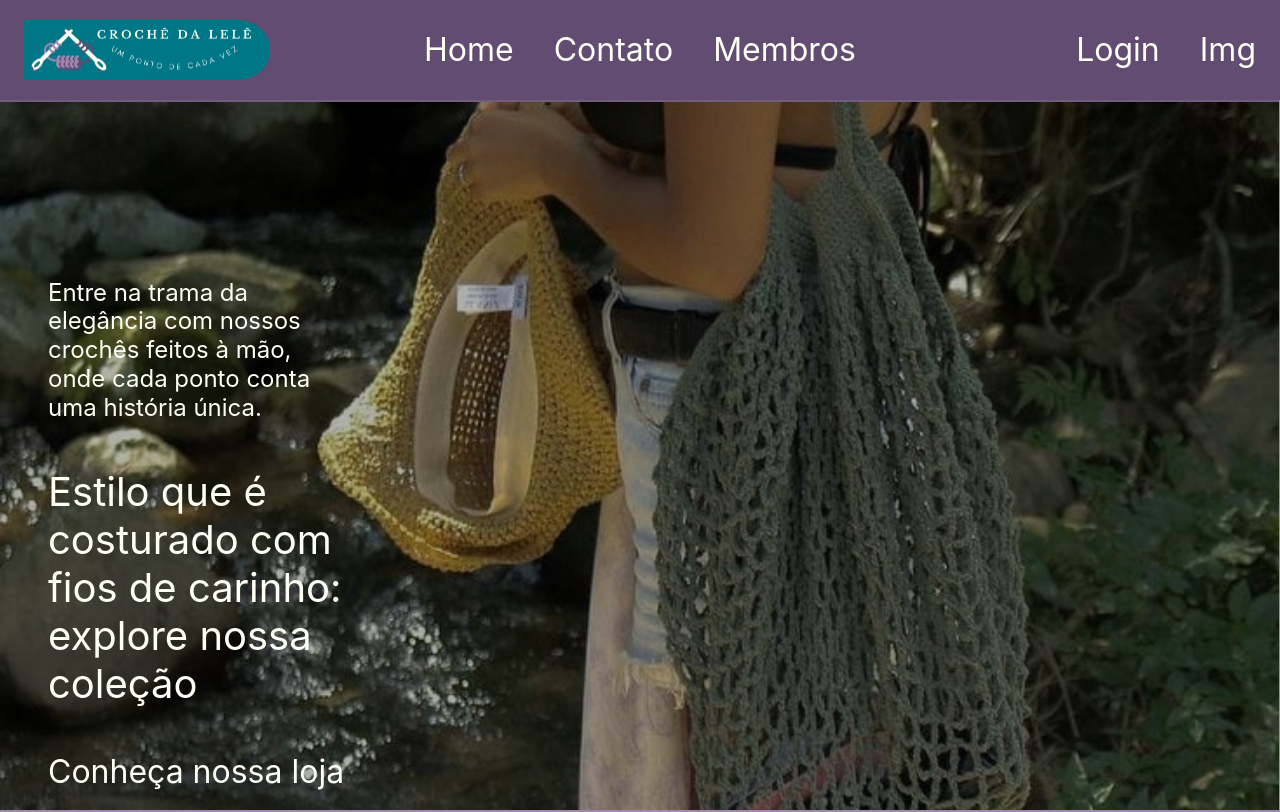
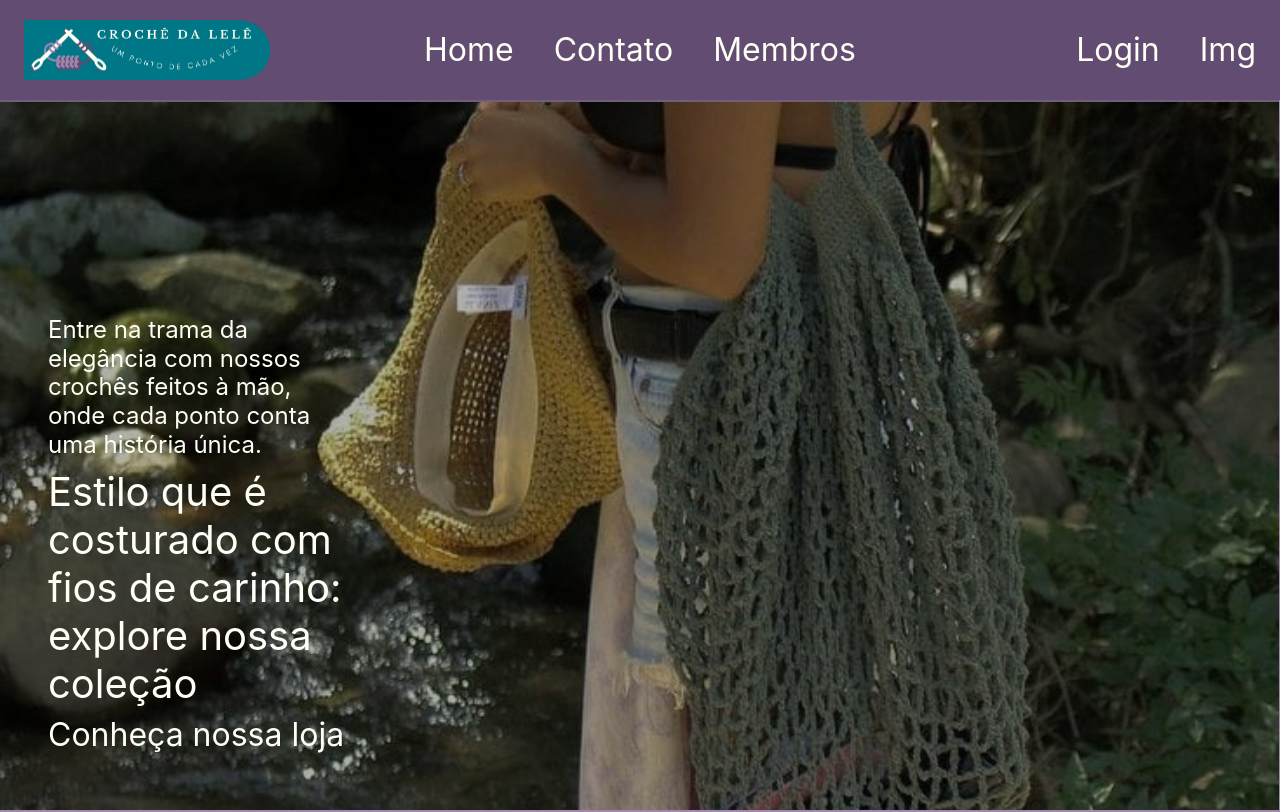
Before and after one commit to yamashita-tiemi/croche_da_lele, a Next.js app: page / in a window 1280 px wide. Shown: the top 812 px of the page. Built offline with nearby package versions, Linux system fonts and the light colour scheme.

Commit message:
changes HTML semantics and componentization

```diff
--- a/src/components/Article/index.tsx
+++ b/src/components/Article/index.tsx
@@ -5,25 +5,23 @@ import { CardSection, CardShop } from "../Card";
 import { SectionIndexTerciaryLeft, SectionIndexTerciaryRight } from "../Section";
 import { Image } from "../Image";
 
-export function ArticleIndexPrimary() {
+interface ArticleIndexPrimaryProps {
+    text1: string
+    text2: string
+    text3: string
+}
+
+export function ArticleIndexPrimary({ text1, text2, text3 }:ArticleIndexPrimaryProps) {
     return(
         <Stack
             as="article"
-            backgroundImage={"/img_index.png"}
-            width={"100%"}
-            height={"710px"}
-            bgRepeat={"no-repeat"}
-            paddingX={12}
-            paddingTop={40}
-            justifyContent={"space-around"}
         >
-            <TextIndex text={"Entre na trama da elegância com nossos crochês feitos à mão, onde cada ponto conta uma história única."} size={"24px"} color={"offWhite"} w="25%" />
-            <TextIndex text={"Estilo que é costurado com fios de carinho: explore nossa coleção"} size={"40px"} color={"offWhite"} w="30%" />
-            <TextIndex text={"Conheça nossa loja"} size={"32px"} color={"offWhite"} />
+            <TextIndex text={text1} size={"24px"} color={"offWhite"} w="25%" />
+            <TextIndex text={text2} size={"40px"} color={"offWhite"} w="30%" />
+            <TextIndex text={text3} size={"32px"} color={"offWhite"} />
         </Stack>
     )
 }
-
 
 export function ArticleIndexSecundary() {
     return(
--- a/src/components/Section/index.tsx
+++ b/src/components/Section/index.tsx
@@ -1,6 +1,27 @@
 import { Stack } from "@chakra-ui/react";
 import { TextIndex } from "../Text";
-import { TitleSection } from "../Title";
+import { ArticleIndexPrimary } from "../Article";
+
+export function SectionIndexPrimary() {
+    return(
+        <Stack
+            as="section"
+            backgroundImage={"/img_index.png"}
+            width={"100%"}
+            height={"710px"}
+            bgRepeat={"no-repeat"}
+            paddingX={12}
+            paddingTop={40}
+            justifyContent={"space-around"}
+        >
+            <ArticleIndexPrimary
+                text1={"Entre na trama da elegância com nossos crochês feitos à mão, onde cada ponto conta uma história única."}
+                text2={"Estilo que é costurado com fios de carinho: explore nossa coleção"}
+                text3={"Conheça nossa loja"}
+            ></ArticleIndexPrimary>
+        </Stack>
+    )
+}
 
 export function SectionIndexTerciaryLeft() {
     return(
--- a/src/pages/index.tsx
+++ b/src/pages/index.tsx
@@ -1,5 +1,6 @@
-import { ArticleIndexPrimary, ArticleIndexSecundary, ArticleIndexTerciary, ArticleShop } from "@/components/Article";
+import { ArticleIndexSecundary, ArticleIndexTerciary, ArticleShop } from "@/components/Article";
 import { Navbar } from "@/components/Navbar";
+import { SectionIndexPrimary } from "@/components/Section";
 import { Stack } from "@chakra-ui/react";
 
 export default function Home() {
@@ -8,7 +9,7 @@ export default function Home() {
       spacing={0}
     >
       <Navbar></Navbar>
-      <ArticleIndexPrimary></ArticleIndexPrimary>
+      <SectionIndexPrimary></SectionIndexPrimary>
       <ArticleIndexSecundary></ArticleIndexSecundary>
       <ArticleIndexTerciary></ArticleIndexTerciary>
       <ArticleShop
```
